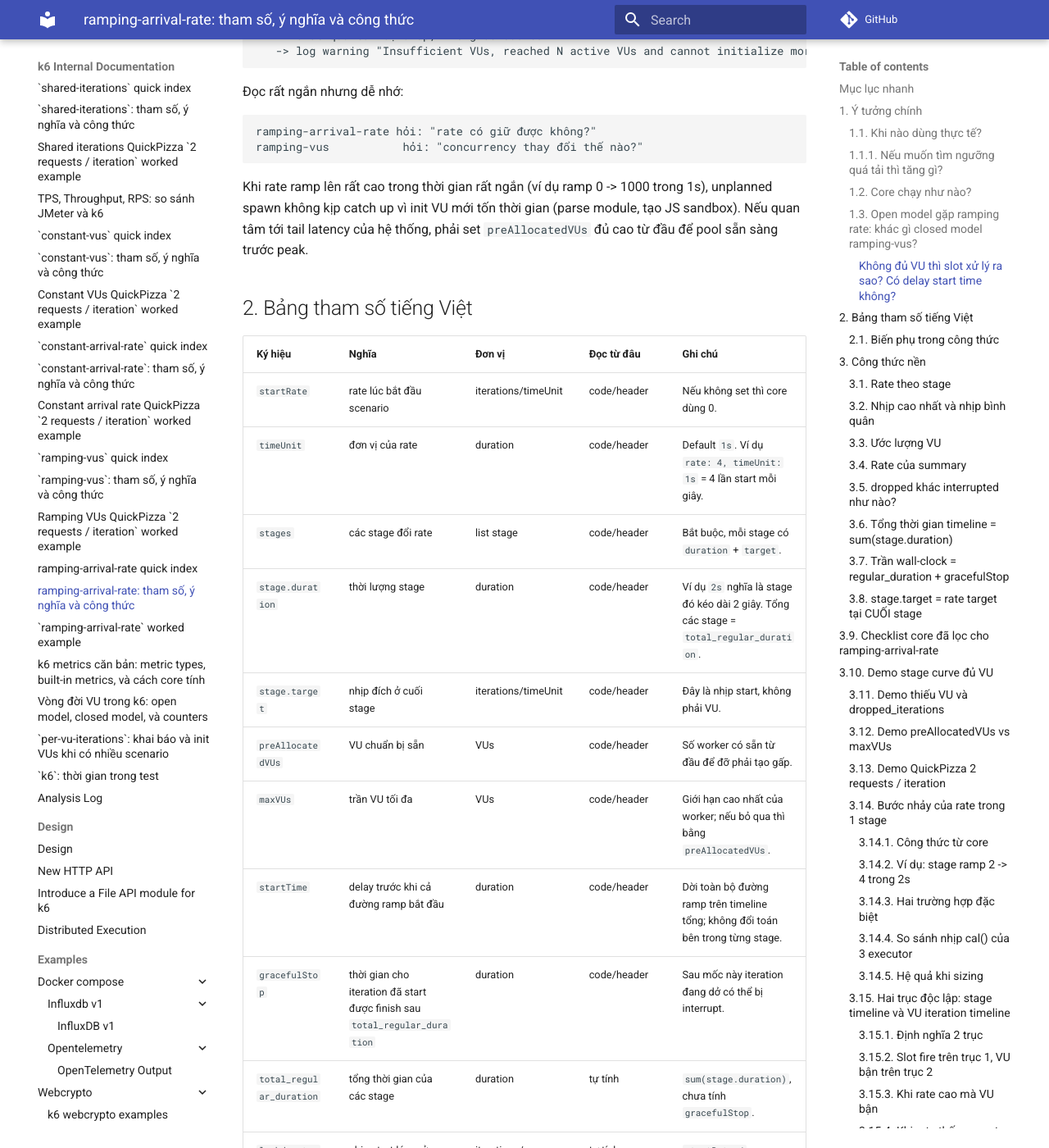
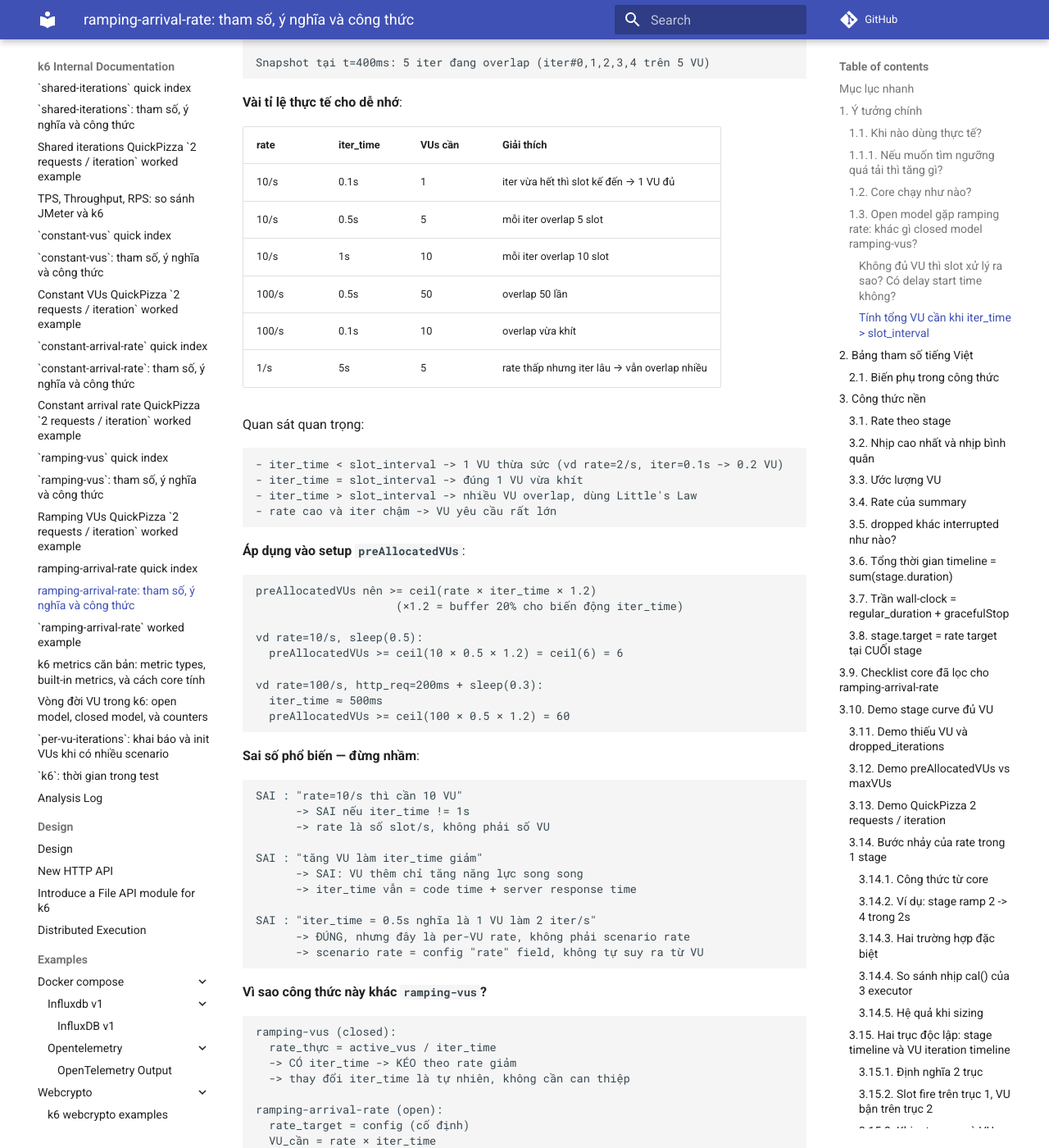
Before and after one commit to meomew-auto/markdown, an MkDocs documentation site: the page built from docs/20260518_ramping-arrival-rate-tham-so-cong-thuc.md, in a window 1280 px wide and 1400 px high, scrolled down 10356 px. Shown: the whole window at 82% size. Built offline with MkDocs 1.6.1 and Material for MkDocs 9.7.7, drawn with Linux system fonts in a browser that asks for light colours; comment, search, counter and statistics services are not loaded; some of the changed text lies outside the part shown.

Commit message:
Update docs

````diff
--- a/docs/20260518_ramping-arrival-rate-tham-so-cong-thuc.md
+++ b/docs/20260518_ramping-arrival-rate-tham-so-cong-thuc.md
@@ -485,6 +485,125 @@ Job queue Redis: có buffer
 Hai mô hình khác nhau, k6 cố tình KHÔNG mô phỏng buffer để giữ open model thuần.
 ```
 
+#### Tính tổng VU cần khi iter_time > slot_interval
+
+Đây là chỗ user hay nhầm. Khi:
+
+```text
+slot_interval = 1 / rate    (vd rate=10/s -> slot=100ms)
+iter_time     = thời gian 1 VU bận cho 1 iter (vd sleep(0.5) = 500ms)
+```
+
+Nếu `iter_time > slot_interval`, thì **iter trước CHƯA xong khi slot kế tiếp đã fire**.
+Nghĩa là tại 1 thời điểm có nhiều iter "overlap" — đang chạy đồng thời trên các VU khác nhau.
+
+**Công thức (Little's Law)**:
+
+```text
+VUs_cần_đồng_thời = rate × iter_time
+                  = iter_time / slot_interval
+```
+
+Đây là số iter ĐANG CHẠY song song tại 1 thời điểm khi rate đã ổn định (steady state).
+
+**Ví dụ với rate=10/s, sleep(0.5)**:
+
+```text
+slot_interval = 1/10 = 100ms
+iter_time     = 500ms
+
+VUs_cần = 10 × 0.5 = 5 VU
+        = 500ms / 100ms = 5 slot/iter
+
+=> tại 1 thời điểm trong steady state có 5 iter đang chạy
+=> cần preAllocatedVUs >= 5 để không drop
+```
+
+**Diễn giải timeline để thấy rõ overlap**:
+
+```text
+slot fire mỗi 100ms, mỗi iter chiếm 500ms
+
+thời gian:  0ms  100  200  300  400  500  600  700  800  900  1000
+slot fire:   0    1    2    3    4    5    6    7    8    9    10
+
+VU=1:       [iter#0 ----------> 500ms][iter#5 ---------> 1000ms]
+VU=2:           [iter#1 -----> 600ms][iter#6 ---------> ...
+VU=3:                [iter#2 ---> 700ms][iter#7 ----> ...
+VU=4:                     [iter#3 ----> 800ms][iter#8 ...
+VU=5:                          [iter#4 ----> 900ms][iter#9 ...
+
+Snapshot tại t=400ms: 5 iter đang overlap (iter#0,1,2,3,4 trên 5 VU)
+```
+
+**Vài tỉ lệ thực tế cho dễ nhớ**:
+
+| rate | iter_time | VUs cần | Giải thích |
+| --- | --- | --- | --- |
+| 10/s | 0.1s | 1 | iter vừa hết thì slot kế đến → 1 VU đủ |
+| 10/s | 0.5s | 5 | mỗi iter overlap 5 slot |
+| 10/s | 1s | 10 | mỗi iter overlap 10 slot |
+| 100/s | 0.5s | 50 | overlap 50 lần |
+| 100/s | 0.1s | 10 | overlap vừa khít |
+| 1/s | 5s | 5 | rate thấp nhưng iter lâu → vẫn overlap nhiều |
+
+Quan sát quan trọng:
+
+```text
+- iter_time < slot_interval -> 1 VU thừa sức (vd rate=2/s, iter=0.1s -> 0.2 VU)
+- iter_time = slot_interval -> đúng 1 VU vừa khít
+- iter_time > slot_interval -> nhiều VU overlap, dùng Little's Law
+- rate cao và iter chậm -> VU yêu cầu rất lớn
+```
+
+**Áp dụng vào setup `preAllocatedVUs`**:
+
+```text
+preAllocatedVUs nên >= ceil(rate × iter_time × 1.2)
+                     (×1.2 = buffer 20% cho biến động iter_time)
+
+vd rate=10/s, sleep(0.5):
+  preAllocatedVUs >= ceil(10 × 0.5 × 1.2) = ceil(6) = 6
+
+vd rate=100/s, http_req=200ms + sleep(0.3):
+  iter_time ≈ 500ms
+  preAllocatedVUs >= ceil(100 × 0.5 × 1.2) = 60
+```
+
+**Sai số phổ biến — đừng nhầm**:
+
+```text
+SAI : "rate=10/s thì cần 10 VU"
+      -> SAI nếu iter_time != 1s
+      -> rate là số slot/s, không phải số VU
+
+SAI : "tăng VU làm iter_time giảm"
+      -> SAI: VU thêm chỉ tăng năng lực song song
+      -> iter_time vẫn = code time + server response time
+
+SAI : "iter_time = 0.5s nghĩa là 1 VU làm 2 iter/s"
+      -> ĐÚNG, nhưng đây là per-VU rate, không phải scenario rate
+      -> scenario rate = config "rate" field, không tự suy ra từ VU
+```
+
+**Vì sao công thức này khác `ramping-vus`?**
+
+```text
+ramping-vus (closed):
+  rate_thực = active_vus / iter_time
+  -> CÓ iter_time -> KÉO theo rate giảm
+  -> thay đổi iter_time là tự nhiên, không cần can thiệp
+
+ramping-arrival-rate (open):
+  rate_target = config (cố định)
+  VU_cần = rate × iter_time
+  -> CÓ iter_time -> KÉO theo VU cần TĂNG
+  -> nếu preAllocated cố định -> drop hoặc spawn unplanned
+```
+
+Đây là điểm khác fundamental: closed model "iter_time tăng → throughput giảm",
+open model "iter_time tăng → cần thêm VU (hoặc drop)".
+
 Cách dễ hiểu:
 
 ```text
````
